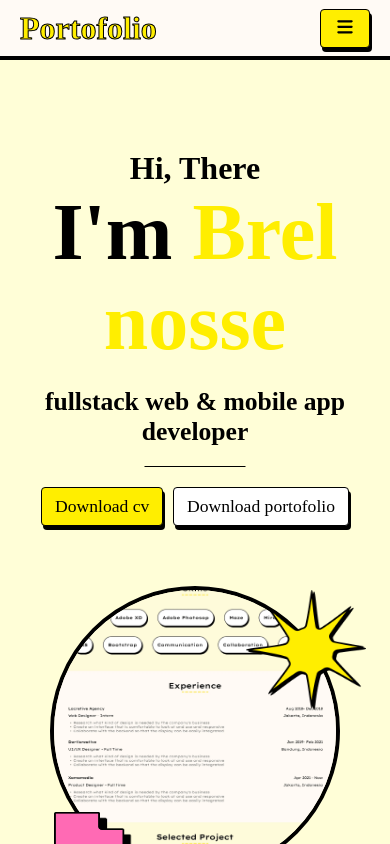
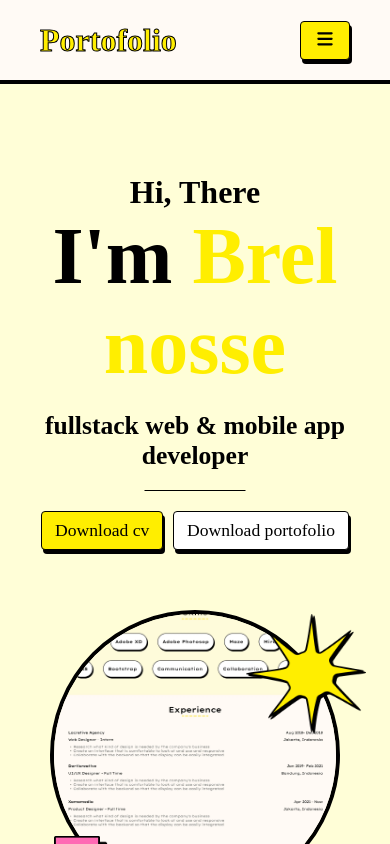
Before and after one commit to brelnosse/portofolio, a React (Create React App) app: page / in a window 390 px wide. Shown: the top 844 px of the page. Built offline with nearby package versions, Linux system fonts and the light colour scheme; a web font is replaced by a local one.

Commit message:
Fix: updated the height on desktop and mobile devices

```diff
--- a/src/assets/style/navbar.css
+++ b/src/assets/style/navbar.css
@@ -3,7 +3,7 @@
     display: flex;
     flex-direction: row;
     justify-content: space-between;
-    padding: 1.25rem 2.5rem;
+    padding: 2.5rem 2.5rem;
     border-bottom: 0.25rem solid var(--border-color);
     position: sticky;
     align-items: center;
@@ -121,7 +121,8 @@
 }
 @media screen and (max-width: 915px){
     .navbar-container{
-        padding: 0.625rem 1.25rem;
+        height: 3.75rem;
+
     }
     .navbar-container li.action{
         display: block;
@@ -135,8 +136,7 @@
         border-bottom: 0.25rem solid var(--black);
         justify-content: space-between;
         width: 100%;
-        padding: 1.25rem;
-        height: 6.375rem;
+        padding: 1.25rem 2.5rem;
     }
     #responsive-action{
         display: block;
```
